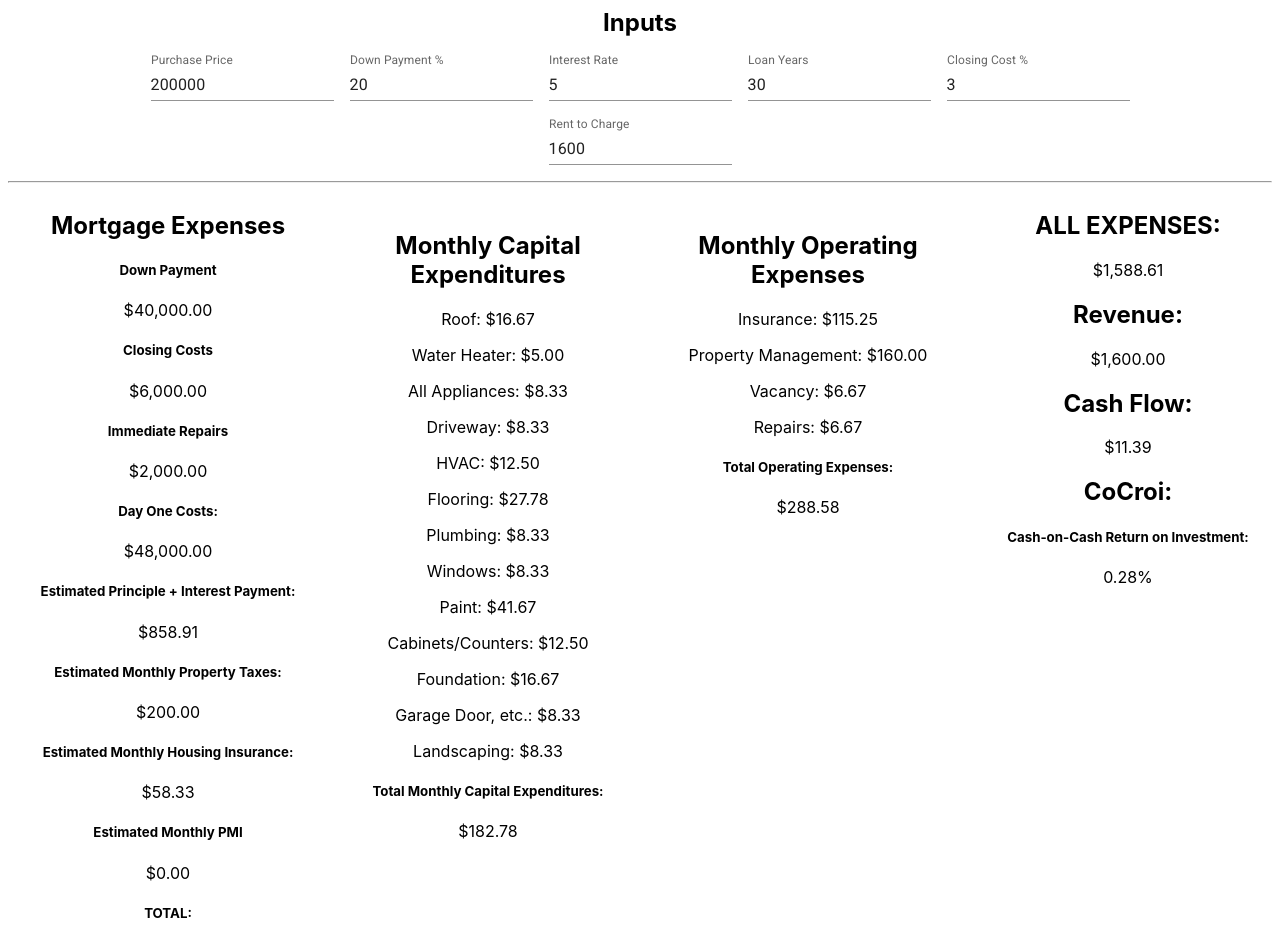
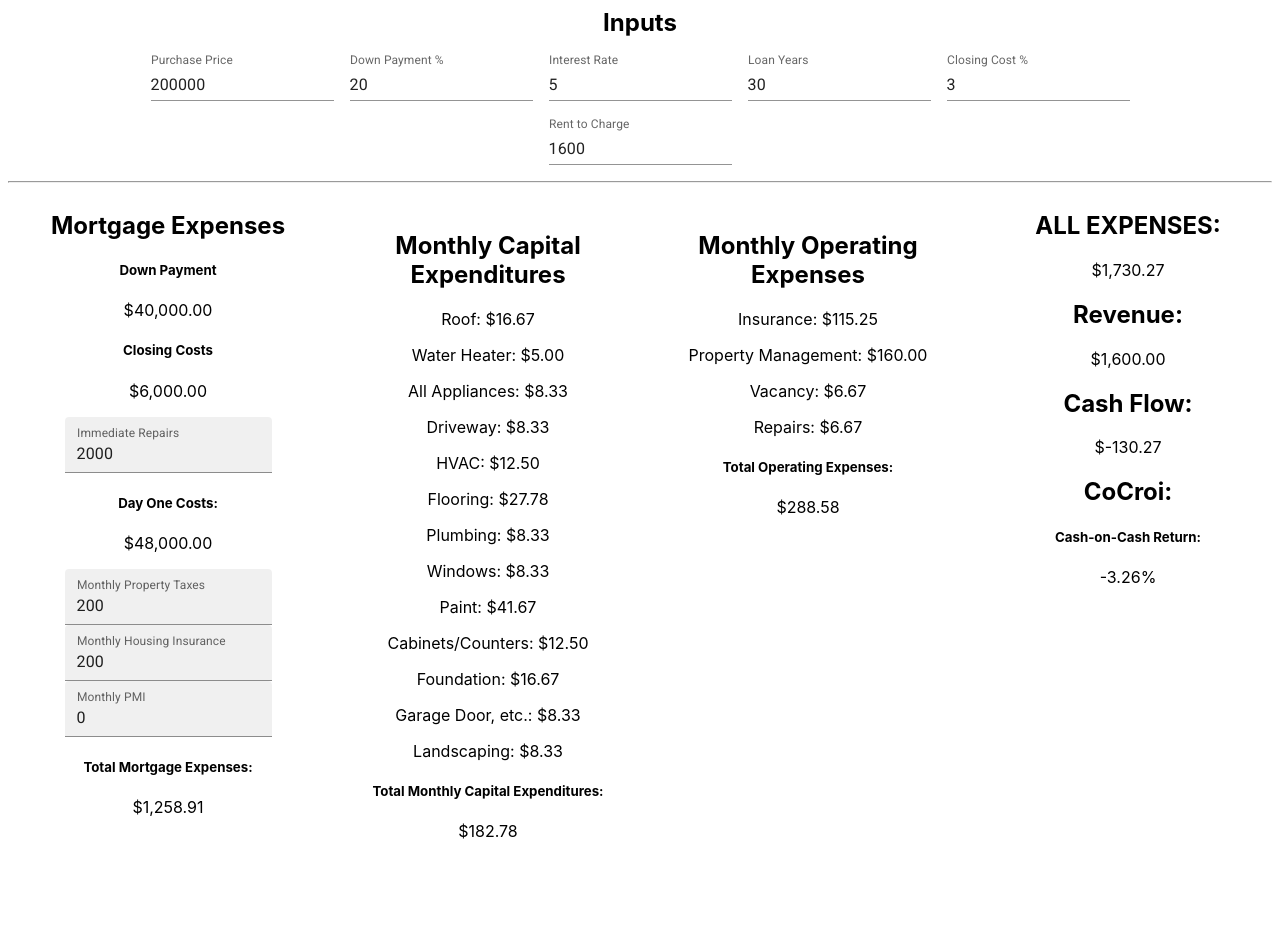
Before and after one commit to MooseInTheSack/RECalculator, a React (Create React App) app: page / in a window 1280 px wide. Shown: the top 943 px of the page. After the commit the page ends 849 px from the top, so only its background shows below. Built offline with nearby package versions, Linux system fonts and the light colour scheme.

Commit message:
added editable fields in mortgage area

```diff
--- a/src/components/Calculator/Calculator.js
+++ b/src/components/Calculator/Calculator.js
@@ -6,6 +6,7 @@ import FormControl from "@mui/material/FormControl";
 import Input from "@mui/material/Input";
 import InputLabel from "@mui/material/InputLabel";
 import Grid from "@mui/material/Grid";
+import TextField from '@mui/material/TextField';
 
 import {
   getMortgagePayment,
@@ -22,25 +23,38 @@ import CapitalExpenditures from "../CapitalExpenditures/CapitalExpenditures";
 import Operating from "../Operating/Operating";
 import Cocroi from "../Cocroi/Cocroi";
 
+const findInitialPMI = (downpaymentpercent, price) => {
+  if (
+    parseFloat(downpaymentpercent) >= 0.0 &&
+    parseFloat(downpaymentpercent) < 20.0
+  ) {
+    const principle = (price*(1-downpaymentpercent));
+
+    return findEstimatedPMI(principle);
+  } else {
+    return 0.0;
+  }
+}
+
 export default function Calculator() {
   const [price, setPrice] = React.useState(200000);
   const [interest, setInterest] = React.useState(5);
   const [downpaymentpercent, setDownPaymentPercent] = React.useState(20);
   const [years, setYears] = React.useState(30);
-  const [downpayment, setDownPayment] = React.useState(80000);
+  const [downpayment, setDownPayment] = React.useState(40000);
   const [rent, setRent] = React.useState(1600);
   const [closingCostPercent, setClosingCostPercent] = React.useState(3);
+  const [immediateRepairs, setImmediateRepairs] = React.useState(2000);
 
   const [estimatedMortgage, setEstimatedMortgage] = React.useState("NA");
-  const [estimatedPropertyTaxes, setEstimatedPropertyTaxes] = React.useState(
-    "NA"
-  );
+  const [estimatedPropertyTaxes, setEstimatedPropertyTaxes] = React.useState(findEstimatedPropertyTaxes(parseFloat(price)));
   const [
     estimatedHousingInsurance,
     setEstimatedHousingInsurance,
-  ] = React.useState("NA");
-  const [estimatedPMI, setEstimatedPMI] = React.useState("NA");
+  ] = React.useState(200);
+  const [estimatedPMI, setEstimatedPMI] = React.useState(findInitialPMI(downpaymentpercent, price));
 
+  const [dayOneCosts, setDayOneCosts] = React.useState(0);
   const [allExpenses, setAllExpenses] = React.useState("NA");
 
   const handleChange = (event) => {
@@ -56,6 +70,14 @@ export default function Calculator() {
       setRent(event.target.value);
     } else if (event.target.id === "closingcostpercent") {
       setClosingCostPercent(event.target.value);
+    } else if (event.target.id === "propertytaxes") {
+      setEstimatedPropertyTaxes(event.target.value)
+    } else if (event.target.id === "estimatedHousingInsurance") {
+      setEstimatedHousingInsurance(event.target.value)
+    } else if (event.target.id === "estimatedPMI") {
+      setEstimatedPMI(event.target.value)
+    } else if ( event.target.id === "immediateRepairs") {
+      setImmediateRepairs(event.target.value)
     }
   };
 
@@ -72,9 +94,12 @@ export default function Calculator() {
       const principle = parseFloat(price) - downPaymentTotal;
       const interestFloat = parseFloat(interest) * 0.01;
       const numberOfYears = parseFloat(years);
-      const yeet = getMortgagePayment(principle, interestFloat, numberOfYears);
+      const principleAndInterest = getMortgagePayment(principle, interestFloat, numberOfYears);
 
-      setEstimatedMortgage(yeet);
+      console.log('estimatedPMI:' ,estimatedPMI)
+      const parsedPMI = estimatedPMI !== "" && estimatedPMI !== undefined && !isNaN(estimatedPMI) ? parseFloat(estimatedPMI) : 0;
+
+      setEstimatedMortgage(principleAndInterest+parsedPMI);
 
       //find TOTAL of all expenses:
       const boof = getTotalCapitalExpenditures();
@@ -85,36 +110,35 @@ export default function Calculator() {
       const totalCapEx = getTotals(boof) / 12;
       const totalOp = getTotals(beef) / 12;
 
-      const estPropTaxes = findEstimatedPropertyTaxes(parseFloat(price));
-      const estInsurance = findEstimatedHouseInsurance(parseFloat(price));
+      //const estPropTaxes = findEstimatedPropertyTaxes(parseFloat(price));
+      const parsedPropTaxes = estimatedPropertyTaxes !== "" && estimatedPropertyTaxes !== undefined && !isNaN(estimatedPropertyTaxes) ? parseFloat(estimatedPropertyTaxes) : 0;
+
+      //const estInsurance = findEstimatedHouseInsurance(parseFloat(price));
+      const parsedInsurance = estimatedHousingInsurance !== "" && estimatedHousingInsurance !== undefined && !isNaN(estimatedHousingInsurance) ? parseFloat(estimatedHousingInsurance) : 0;
 
       const totalExpensesToSet =
-        yeet + totalCapEx + totalOp + estPropTaxes + estInsurance;
+        principleAndInterest + totalCapEx + totalOp + parsedPropTaxes + parsedInsurance + parsedPMI;
       setAllExpenses(totalExpensesToSet);
 
-      if (
-        parseFloat(downpaymentpercent) >= 0.0 &&
-        parseFloat(downpaymentpercent) < 20.0
-      ) {
-        const estPMI = findEstimatedPMI(principle);
-        setEstimatedPMI(estPMI);
-      } else {
-        const estPMI = 0.0;
-        setEstimatedPMI(estPMI);
-      }
+      const parsedImmediateRepairs = immediateRepairs !== "" && immediateRepairs !== undefined && !isNaN(immediateRepairs) ? parseFloat(immediateRepairs) : 0;
+
+      const yeet = closingCostPercent * price * 0.01;
+      setDayOneCosts(parsedImmediateRepairs + downpayment + yeet);
+
+
     } else {
       setDownPayment(0.0);
       setEstimatedMortgage("NA");
     }
-  }, [price, downpaymentpercent, interest, years]);
-
-  React.useEffect(() => {
-    const estPropTaxes = findEstimatedPropertyTaxes(parseFloat(price));
-    setEstimatedPropertyTaxes(estPropTaxes);
-
-    const estInsurance = findEstimatedHouseInsurance(parseFloat(price));
-    setEstimatedHousingInsurance(estInsurance);
-  }, [estimatedMortgage]);
+  }, [
+    price,
+    downpaymentpercent,
+    interest, years,
+    estimatedPropertyTaxes,
+    estimatedHousingInsurance,
+    estimatedPMI,
+    immediateRepairs
+  ]);
 
   return (
     <Box
@@ -178,29 +202,52 @@ export default function Calculator() {
           <h5>Closing Costs</h5>
           <p>{currencyFormat(closingCostPercent * price * 0.01)}</p>
 
-          <h5>Immediate Repairs</h5>
-          <p>{currencyFormat(2000)}</p>
+          <FormControl variant="standard">
+            <TextField
+              label="Immediate Repairs"
+              variant="filled"
+              id="immediateRepairs"
+              value={immediateRepairs}
+              onChange={handleChange}
+            />
+          </FormControl>
 
           <h5>Day One Costs:</h5>
           <p>
-            {currencyFormat(
-              downpayment + closingCostPercent * price * 0.01 + 2000
-            )}
+            {currencyFormat(dayOneCosts)}
           </p>
 
-          <h5>Estimated Principle + Interest Payment:</h5>
-          <p>{currencyFormat(estimatedMortgage)}</p>
+          <FormControl variant="standard">
+            <TextField
+              label="Monthly Property Taxes"
+              variant="filled"
+              id="propertytaxes"
+              value={estimatedPropertyTaxes}
+              onChange={handleChange}
+            />
+          </FormControl>
 
-          <h5>Estimated Monthly Property Taxes:</h5>
-          <p>{currencyFormat(estimatedPropertyTaxes)}</p>
+          <FormControl variant="standard">
+            <TextField
+              label="Monthly Housing Insurance"
+              variant="filled"
+              id="estimatedHousingInsurance"
+              value={estimatedHousingInsurance}
+              onChange={handleChange}
+            />
+          </FormControl>
 
-          <h5>Estimated Monthly Housing Insurance:</h5>
-          <p>{currencyFormat(estimatedHousingInsurance)}</p>
+          <FormControl variant="standard">
+            <TextField
+              label="Monthly PMI"
+              variant="filled"
+              id="estimatedPMI"
+              value={estimatedPMI}
+              onChange={handleChange}
+            />
+          </FormControl>
 
-          <h5>Estimated Monthly PMI</h5>
-          <p>{currencyFormat(estimatedPMI)}</p>
-
-          <h5>TOTAL:</h5>
+          <h5>Total Mortgage Expenses:</h5>
           <p>
             {currencyFormat(
               estimatedMortgage +
@@ -233,7 +280,7 @@ export default function Calculator() {
             cashFlow={rent - allExpenses}
             downPayment={downpayment}
             closingCosts={closingCostPercent * price * 0.01}
-            immediateRepairs={2000}
+            immediateRepairs={immediateRepairs}
           />
         </Grid>
       </Grid>
--- a/src/components/Cocroi/Cocroi.js
+++ b/src/components/Cocroi/Cocroi.js
@@ -14,7 +14,7 @@ export default function CapitalExpenditures(props) {
   }, [props.downpayment, props.cashFlow]);
   return (
     <div>
-      <h5>Cash-on-Cash Return on Investment:</h5>
+      <h5>Cash-on-Cash Return:</h5>
       <NumberFormat
         suffix={"%"}
         decimalScale={2}
```
